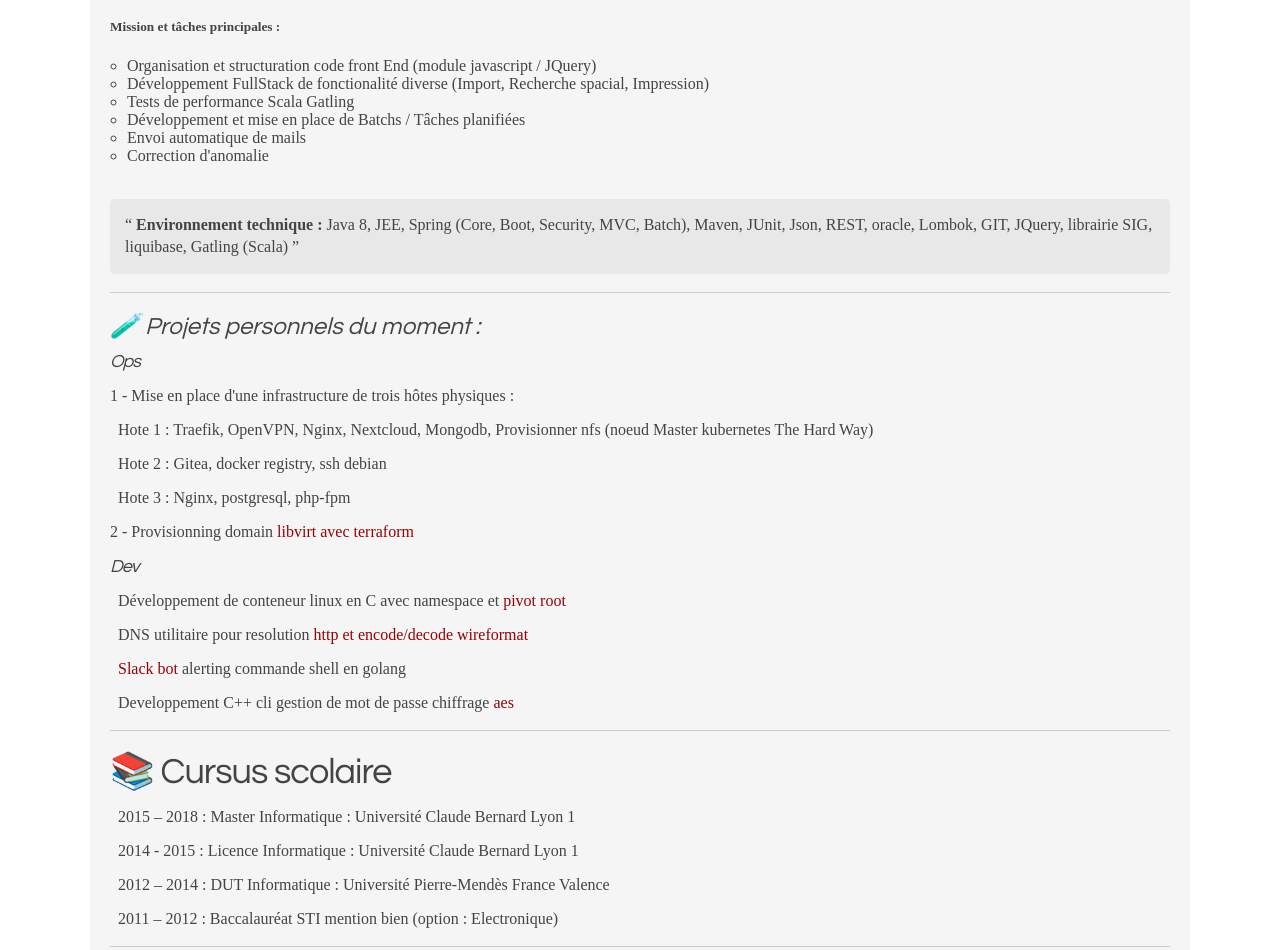
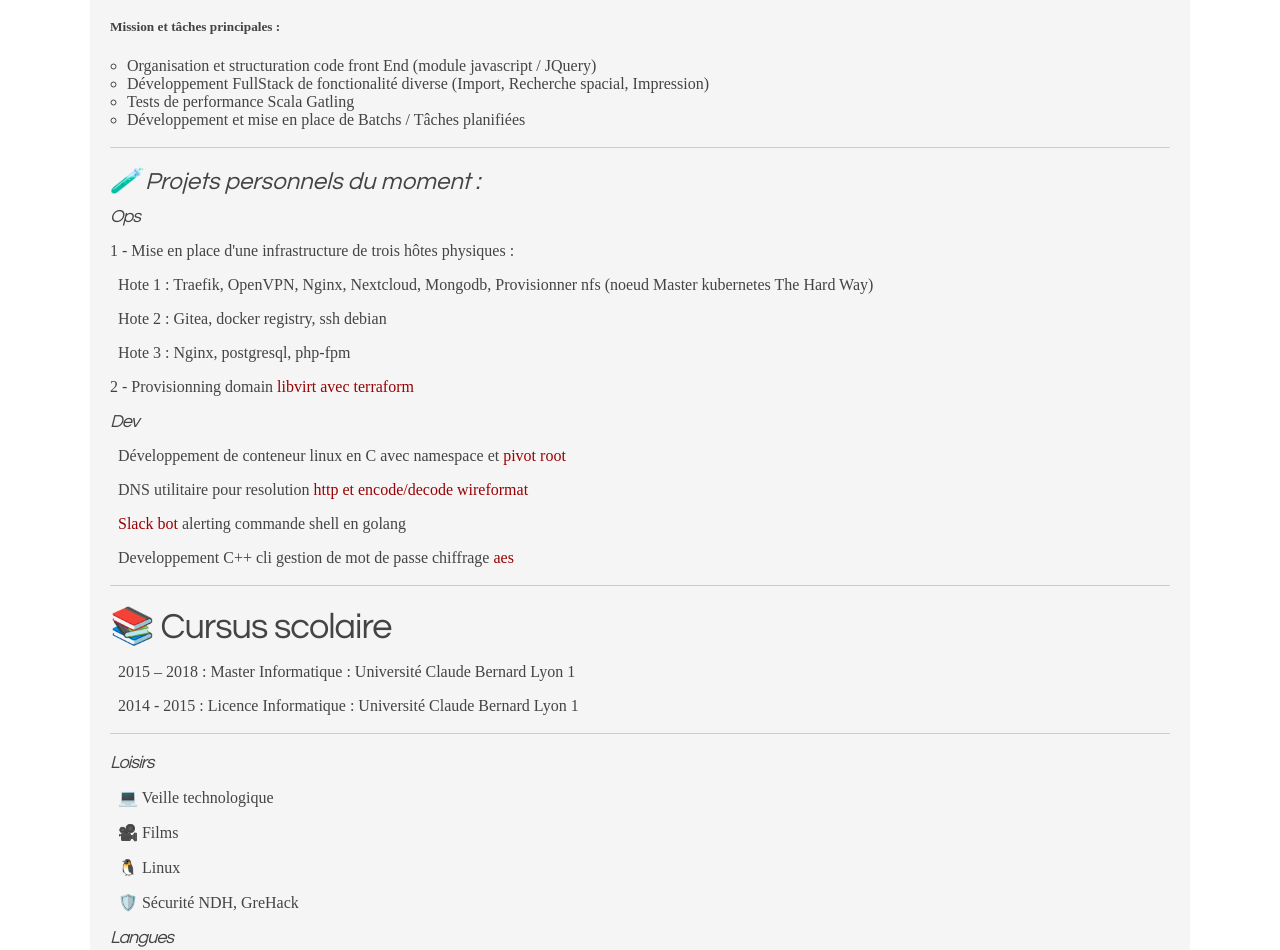
Before and after one commit to RouxAntoine/curriculumVitae, a website: page index.html in a window 1280 px wide. Shown: the part 2242-3192 px from the top of the page. Drawn offline with Linux system fonts and the light colour scheme.

Commit message:
fix: shorten some part

```diff
--- a/index.html
+++ b/index.html
@@ -178,17 +178,9 @@
                   <li>Développement FullStack de fonctionalité diverse (Import, Recherche spacial, Impression)</li>
                   <li>Tests de performance Scala Gatling</li>
                   <li>Développement et mise en place de Batchs / Tâches planifiées</li>
-                  <li>Envoi automatique de mails</li>
-                  <li>Correction d'anomalie</li>
               </ul>
           </li>
       </ul>
-      <br/>
-      <blockquote>
-        <p>
-          <strong>Environnement technique :</strong> Java 8, JEE, Spring (Core, Boot, Security, MVC, Batch), Maven, JUnit, Json, REST, oracle, Lombok, GIT, JQuery, librairie SIG, liquibase, Gatling (Scala)
-        </p>
-      </blockquote>
       <hr />
       <h3 id="projets-personnels-du-moment-">🧪 Projets personnels du moment :</h3>
       <h2 id="ops">Ops</h2>
@@ -211,8 +203,6 @@
       <ul>
           <li><p>2015 – 2018 : Master Informatique : Université Claude Bernard Lyon 1</p></li>
           <li><p>2014 - 2015 : Licence Informatique : Université Claude Bernard Lyon 1</p></li>
-          <li><p>2012 – 2014 : DUT Informatique : Université Pierre-Mendès France Valence</p></li>
-          <li><p>2011 – 2012 : Baccalauréat STI mention bien (option : Electronique)</p></li>
       </ul>
       <hr />
       <h2 id="loisirs">Loisirs</h2>
```
